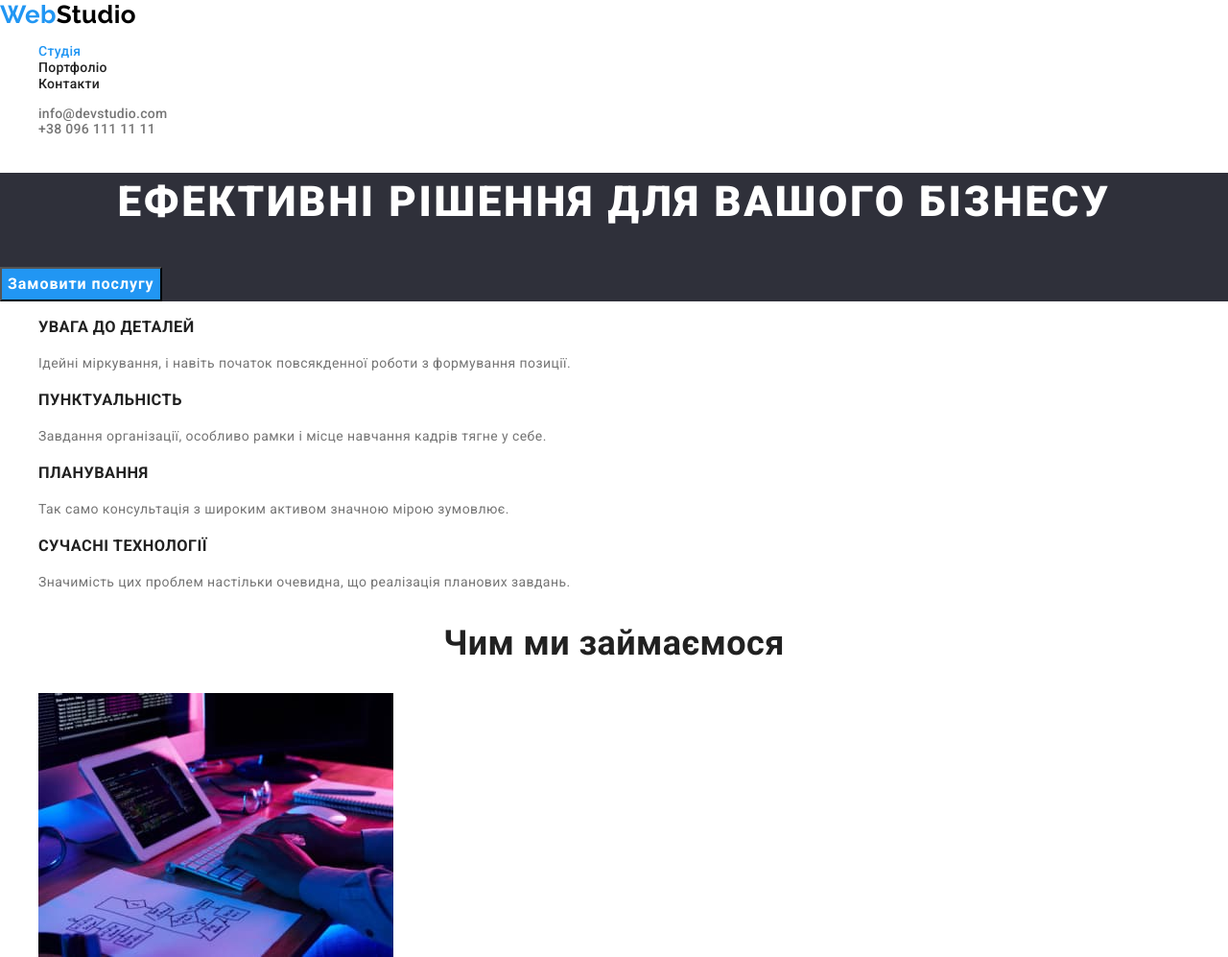
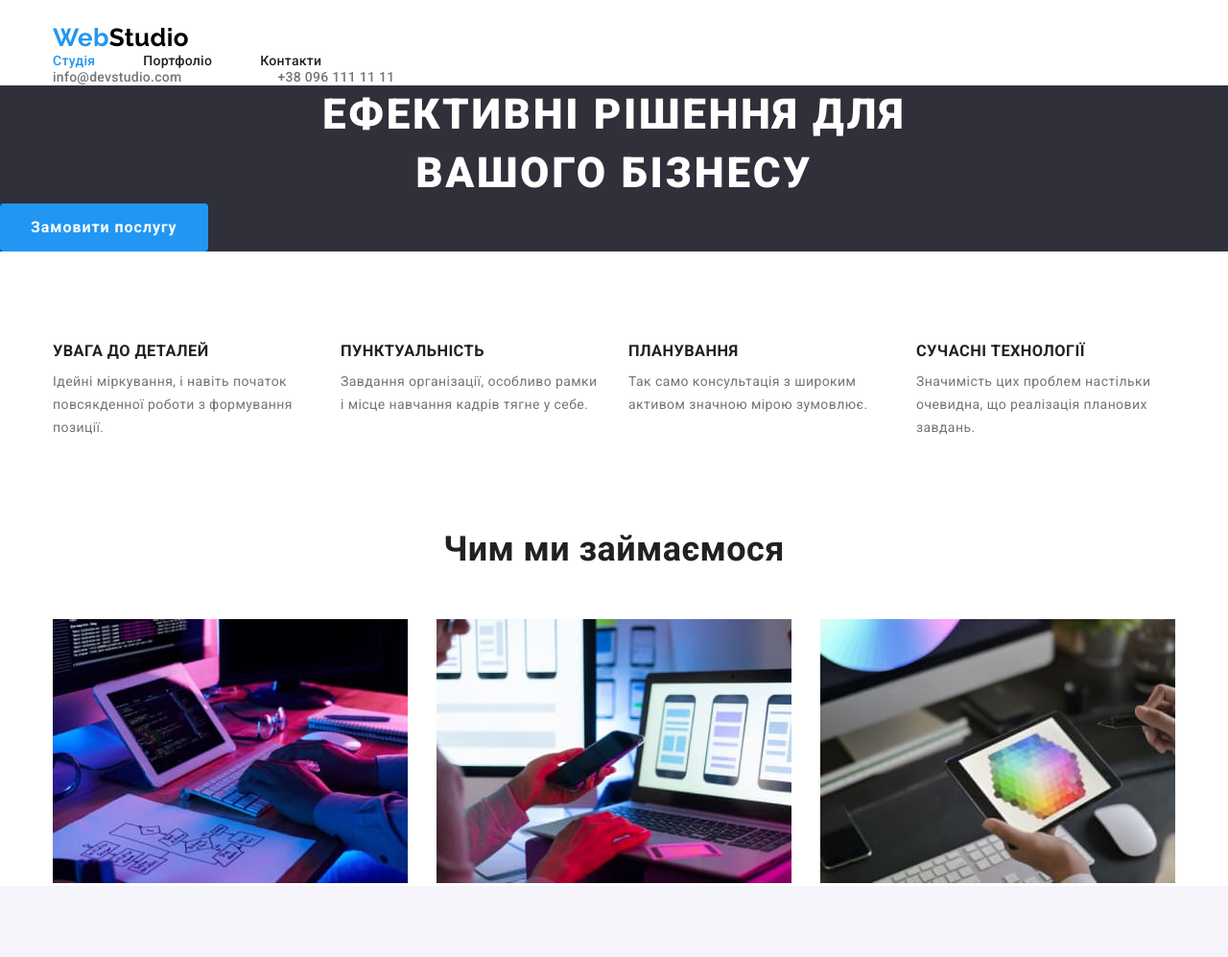
Before and after one commit to myrded/goit-markup-hw-03, a plain HTML site: page index.html in a window 1280 px wide. Shown: the top 997 px of the page at 96% size. Drawn offline with nearby package versions, Linux system fonts and the light colour scheme.

Commit message:
недороблене дз

```diff
--- a/css/styles.css
+++ b/css/styles.css
@@ -10,6 +10,29 @@ body {
     line-height: 1.2;
     font-style: normal
 
+
+}
+
+h1,
+h2,
+h3,
+h4,
+h5,
+h6,
+ul,
+p {
+    margin: 0;
+}
+
+ul {
+    padding-left: 0;
+}
+
+.container {
+    width: 1200px;
+    padding-left: 15px;
+    padding-right: 15px;
+    margin: 0 auto;
 
 }
 
@@ -56,15 +79,20 @@ body {
 /* вторичний колір фона (secbackround) #F5F4FA */
 
 /* header-nav */
+.header {
+    padding-top: 24px;
+}
 
 .header-logo {
     color: var(--hederlogo);
     font-family: Raleway, sans-serif;
     font-weight: 700;
     font-size: 26px;
-    text-decoration: none
+    text-decoration: none;
+    width: 145px;
 
 }
+
 
 .logo-web {
     color: var(--accent);
@@ -72,19 +100,37 @@ body {
 
 /* header mail-tel*/
 
+.menu-nav{
+    display: flex;
+    width: 281px;
+}
+
+.mailtel-nav {
+    display: flex;
+}
+
+.menu-nav-item,
+.mailtel-nav-item {
+    margin-right: 50px;
+}
+
+.menu-nav-item,
+.mailtel-nav-item:last-child {
+    margin-right: 0;
+}
+
 .menu-nav-link,
 .mailtel-nav-link {
     color: var(--title);
     font-weight: 500;
     letter-spacing: 0.02em;
-    text-decoration: none
+    text-decoration: none;
+    margin-right: 50px;
 }
 
 .mailtel-nav-link {
     color: var(--description);
 }
-
-
 
 .menu-nav-link.current {
     color: var(--accent);
@@ -105,6 +151,11 @@ body {
     text-align: center;
     letter-spacing: 0.06em;
     text-transform: uppercase;
+    margin-bottom: 30px;
+    width: 696px;
+    padding-left: 15px;
+    padding-right: 15px;
+    margin: 0 auto;
 }
 
 /* Button */
@@ -121,6 +172,10 @@ body {
     align-items: center;
     text-align: center;
     cursor: pointer;
+    border-radius: 4px;
+    padding: 10px 32px;
+    border: none;
+    min-width: 216px;
 }
 
 .button-primary:hover,
@@ -131,8 +186,28 @@ body {
 
 /* Section features */
 
+.sec-features {
+    padding-top: 94px;
+    padding-bottom: 94px;
+}
+
+.features-list {
+    display: flex;
+}
+
+.features-item {
+    margin-right: 30px;
+    width: 270px;
+}
+
+.features-item:last-child {
+   margin-right: 0;
+}
+
+
 .features-item-title {
     text-transform: uppercase;
+    margin-bottom: 10px;
 }
 
 .features-item-description {
@@ -140,37 +215,72 @@ body {
     line-height: 1.7;
 }
 
+.conteiner-features-item {
+    width: 270px;
+    margin-left: 30px;
+}
+
 /* Section What do we do */
+
+.what-list {
+    display: flex;
+}
+
+.what-item {
+    margin-right: 30px;
+}
+
+.what-item:last-child {
+    margin-right: 0;
+ }
 
 .what-team-titel {
     font-size: 36px;
     text-align: center;
+    padding-bottom: 50px;
 }
 
 /* Section Our team */
 
-.team {
+.sec-team {
     background-color: var(--backgroundteambtn);
+    padding-top: 94px;
+    padding-bottom: 94px;
+}
+
+.team-list {
+    display: flex;
 }
 
 .team-list-item {
  background-color: var(--background);
+ margin-right: 30px;
 }
+
+.team-list-item:last-child {
+    margin-right: 0;
+ }
 
 .team-img-titel {
     font-weight: 500;
     font-size: 16px;
+    padding-top: 30px;
+    padding-bottom: 10px;
+    width: 129px;
+
 }
 
 .team-img-description {
     color: var(--description);
     font-size: 16px;
+    padding-bottom: 30px;
 }
 
 /* Section Footer  */
 
 .footer {
     background-color: var(--bagrundherfoot);
+    padding-top: 60px;
 }
 
 .footer-logo {
@@ -204,6 +314,8 @@ body {
 
 /* <!-- Section portfolio --> */
 
+
+
 .button-secondary {
     background-color: var(--backgroundteambtn);
     font-weight: 500;
@@ -236,3 +348,12 @@ body {
     font-size: 16px;
     line-height: 1.9;
 }
+
+.portfolio-filtr {
+    display: flex;
+
+}
+
+.portfolio-filtr-item {
+    margin-left: 8px;
+}
--- a/index.html
+++ b/index.html
@@ -13,21 +13,21 @@
 
      </head>
     <body>
-        <header>
+        <header class="header">
+        <div class="container">
             <nav>
                 <a href="./index.html" class="header-logo"><span class="logo-web">Web</span>Studio</a>
-
-              <ul class="menu-nav list">
-                <li><a class="menu-nav-link link current" href="./index.html">Студія</a></li>
-                <li><a class="menu-nav-link link" href="./portfolio.html">Портфоліо</a></li>
-                <li><a class="menu-nav-link link" href="#">Контакти</a></li>
-             </ul>
-
+                <ul class="menu-nav list">
+                    <li class="menu-nav-item"><a class="menu-nav-link link current" href="./index.html">Студія</a></li>
+                    <li class="menu-nav-item"><a class="menu-nav-link link" href="./portfolio.html">Портфоліо</a></li>
+                    <li class="menu-nav-item"><a class="menu-nav-link link" href="#">Контакти</a></li>
+                </ul>
             </nav>
                 <ul class="mailtel-nav list">
-                    <li><a href="meilto:info@devstudio.com" class="mailtel-nav-link link">info@devstudio.com</a></li>
-                    <li><a href="tel:+380961111111" class="mailtel-nav-link link">+38 096 111 11 11</a></li>
+                    <li class="mailtel-nav-item"><a href="meilto:info@devstudio.com" class="mailtel-nav-link link">info@devstudio.com</a></li>
+                    <li class="mailtel-nav-item"><a href="tel:+380961111111" class="mailtel-nav-link link">+38 096 111 11 11</a></li>
                  </ul>
+        </div>
         </header>
 
         <main>
@@ -39,40 +39,55 @@
                 </section>
 
             <!-- Section features -->
-                <section>
+                <section class="sec-features">
+                    <div class="container">
                     <h2 class="features-titel visually-hidden">особливості</h2>
                     <ul class="features-list list">
+
                         <li class="features-item">
                             <h3 class="features-item-title">увага до деталей</h3>
                             <p class="features-item-description">Ідейні міркування, і навіть початок повсякденної роботи з формування позиції.</p>
                         </li>
+
+
                         <li class="features-item">
                             <h3 class="features-item-title">пунктуальність</h3>
                             <p class="features-item-description">Завдання організації, особливо рамки і місце навчання кадрів тягне у себе.</p>
                         </li>
+
+
                         <li class="features-item">
                             <h3 class="features-item-title">планування</h3>
                             <p class="features-item-description">Так само консультація з широким активом значною мірою зумовлює.</p>
                         </li>
+
+
                         <li class="features-item">
                             <h3 class="features-item-title">сучасні технології</h3>
                           <p class="features-item-description">Значимість цих проблем настільки очевидна, що реалізація планових завдань.</p>
                         </li>
+
                     </ul>
+                    </div>
                 </section>
 
             <!-- Section What do we do -->
-                <section>
-                    <h2 class="what-team-titel">Чим ми займаємося</h2>
-                    <ul class="what-list list">
-                        <li><img src="./images/development.jpg" alt="розробка кода" width="370" ></li>
-                        <li><img src="./images/interface.jpg" alt="інтерфейс" width="370" ></li>
-                        <li><img src="./images/design.jpg" alt="веб-дізайн" width="370" ></li>
-                    </ul>
+                <section class="sec-what">
+                    <div class="container">
+                            <h2 class="what-team-titel">Чим ми займаємося</h2>
+                            <div class="cont-what-list">
+                             <ul class="what-list list">
+                                <li class="what-item"><img src="./images/development.jpg" alt="розробка кода" width="370" ></li>
+                                <li class="what-item"><img src="./images/interface.jpg" alt="інтерфейс" width="370" ></li>
+                                <li class="what-item"><img src="./images/design.jpg" alt="веб-дізайн" width="370" ></li>
+                             </ul>
+                            </div>
+                    </div>
                 </section>
 
             <!-- Section Our team -->
-                <section class="team">
+                <section class="sec-team">
+                    <div class="container">
                     <h2 class="what-team-titel">Наша команда</h2>
                     <ul class="team-list list">
                         <li class="team-list-item">
@@ -96,11 +111,13 @@
                                 <p class="team-img-description">UI Designer</p>
                         </li>
                     </ul>
+                    </div>
                 </section>
         </main>
 
         <!-- Section Footer -->
         <footer class="footer">
+            <div class="container">
             <a href="./index.html" class="footer-logo"><span class="logo-web">Web</span>Studio</a>
             <address>
                 <ul class="footer-list list">
@@ -109,6 +126,7 @@
                     <li><a class="footer-meiltel-link link" href="tel:+380961111111">+38 096 111 11 11</a></li>
                 </ul>
             </address>
+            </div>
         </footer>
      </body>
 </html>
```
Also changed, not shown: portfolio.html (+8 -2 lines).
